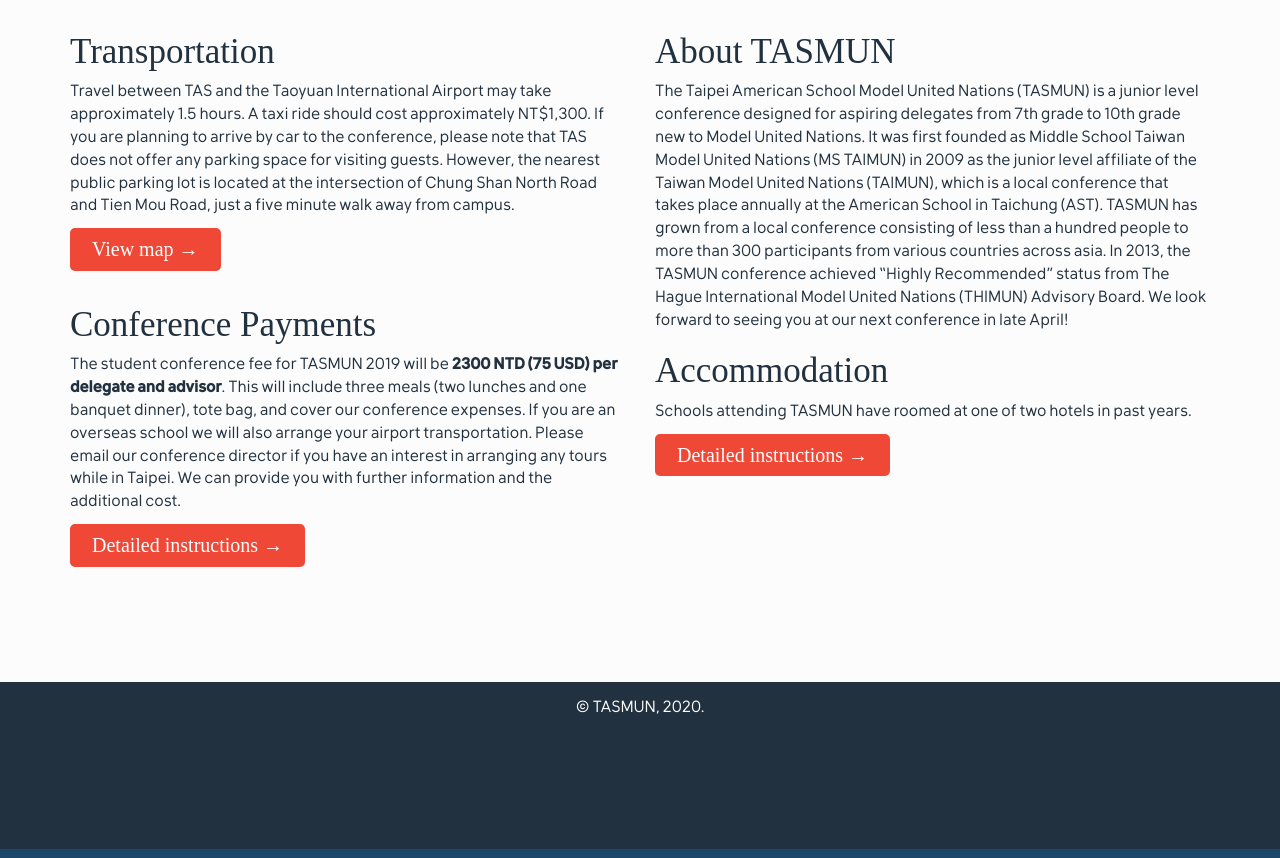
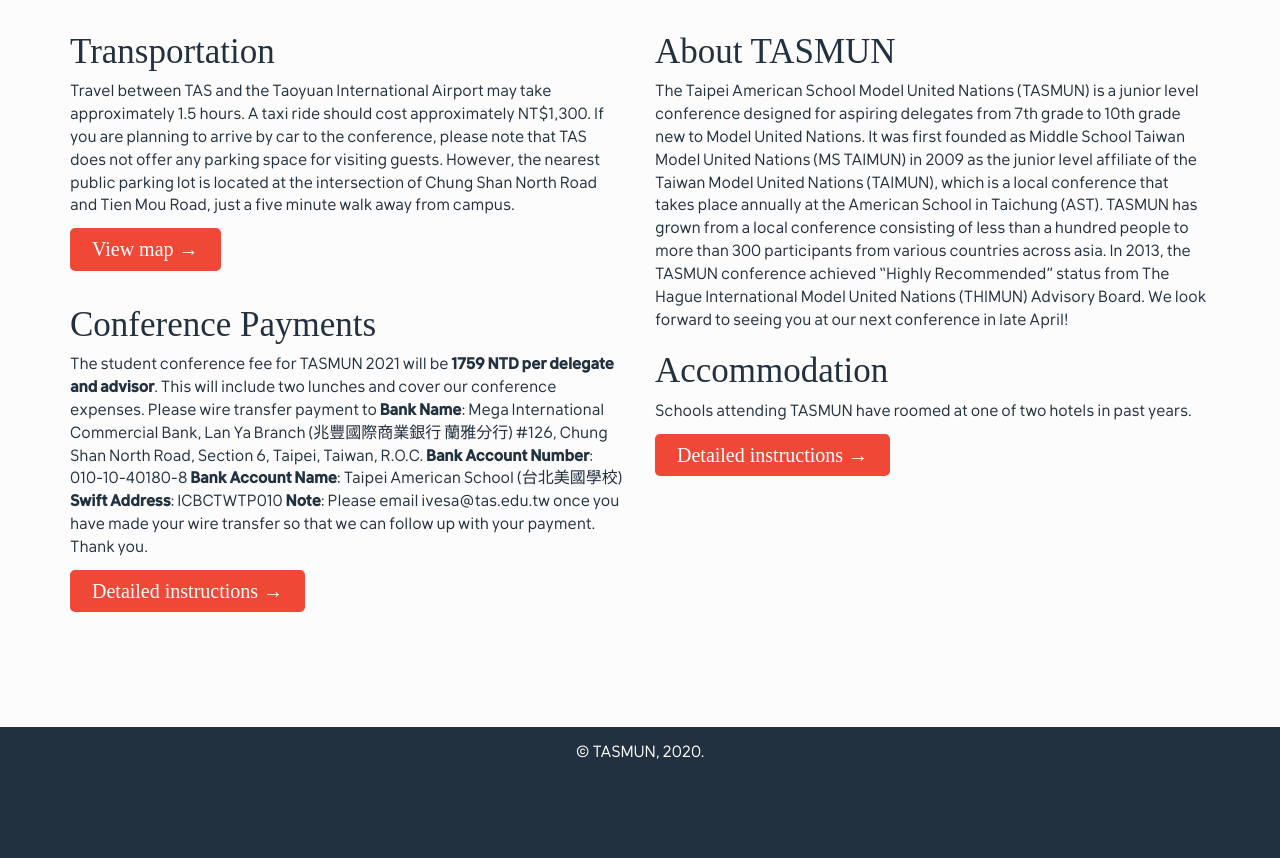
Before and after one commit to alexandernext/tasmun, a Jekyll site: the page built from administration.html, in a window 1280 px wide. Shown: the part 259-1117 px from the top of the page. Built offline with Jekyll 4.4.1, drawn with Linux system fonts in a browser that asks for light colours; some web fonts are replaced.

Commit message:
Update administration.html

```diff
--- a/administration.html
+++ b/administration.html
@@ -18,13 +18,14 @@
   >
   <h2 class="section-title">Conference Payments</h2>
   <p>
-    The student conference fee for TASMUN 2019 will be
-    <b>2300 NTD (75 USD) per delegate and advisor</b>. This will include three
-    meals (two lunches and one banquet dinner), tote bag, and cover our
-    conference expenses. If you are an overseas school we will also arrange your
-    airport transportation. Please email our conference director if you have an
-    interest in arranging any tours while in Taipei. We can provide you with
-    further information and the additional cost.
+    The student conference fee for TASMUN 2021 will be
+    <b>1759 NTD per delegate and advisor</b>. This will include two lunches and cover our conference expenses. Please wire transfer payment to
+    <b>Bank Name</b>: Mega International Commercial Bank, Lan Ya Branch (兆豐國際商業銀行 蘭雅分行) #126, Chung Shan North Road, Section 6, Taipei, Taiwan, R.O.C.
+    <b>Bank Account Number</b>: 010-10-40180-8
+    <b>Bank Account Name</b>: Taipei American School (台北美國學校)
+    <b>Swift Address</b>: ICBCTWTP010
+    <b>Note</b>: Please email ivesa@tas.edu.tw once you have made your wire transfer so that we can follow up with your payment.  Thank you.
+
   </p>
   <a class="btn btn-info" data-toggle="modal" data-target="#fees"
     >Detailed instructions →</a
```
